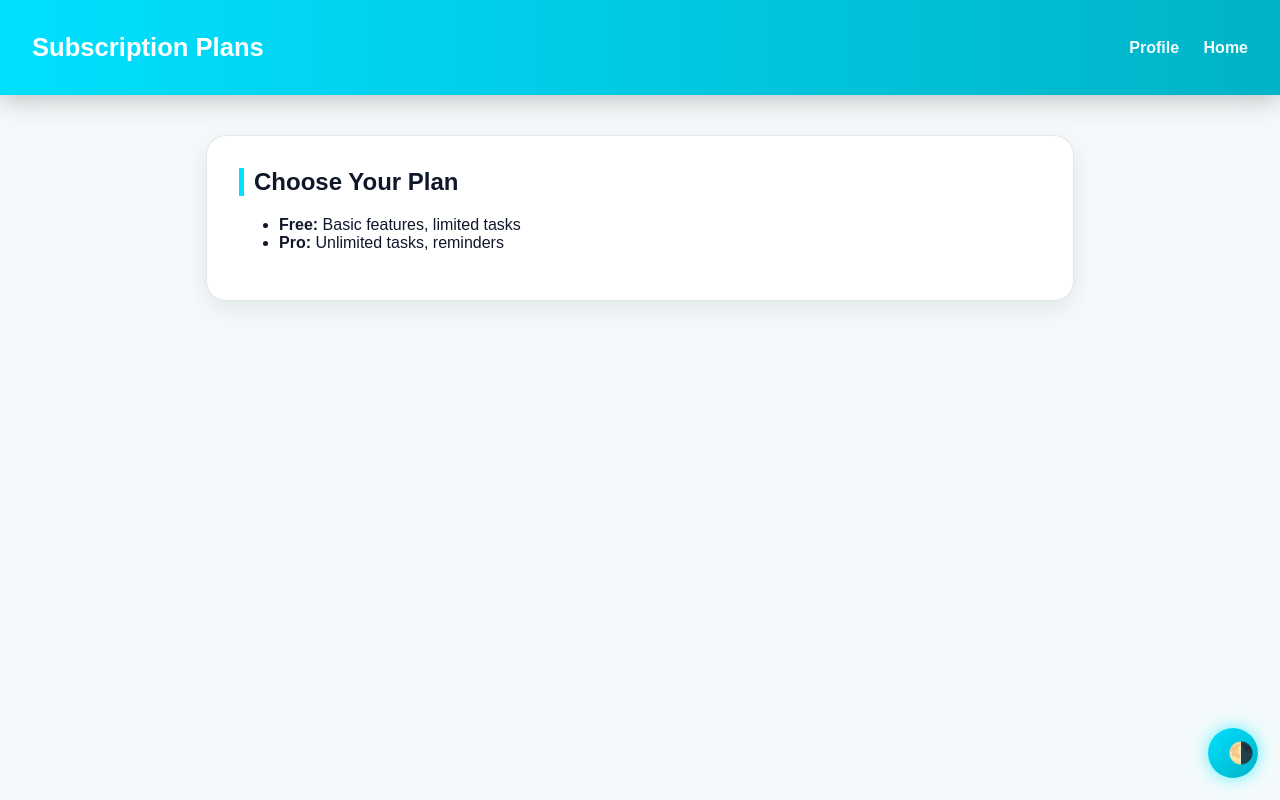
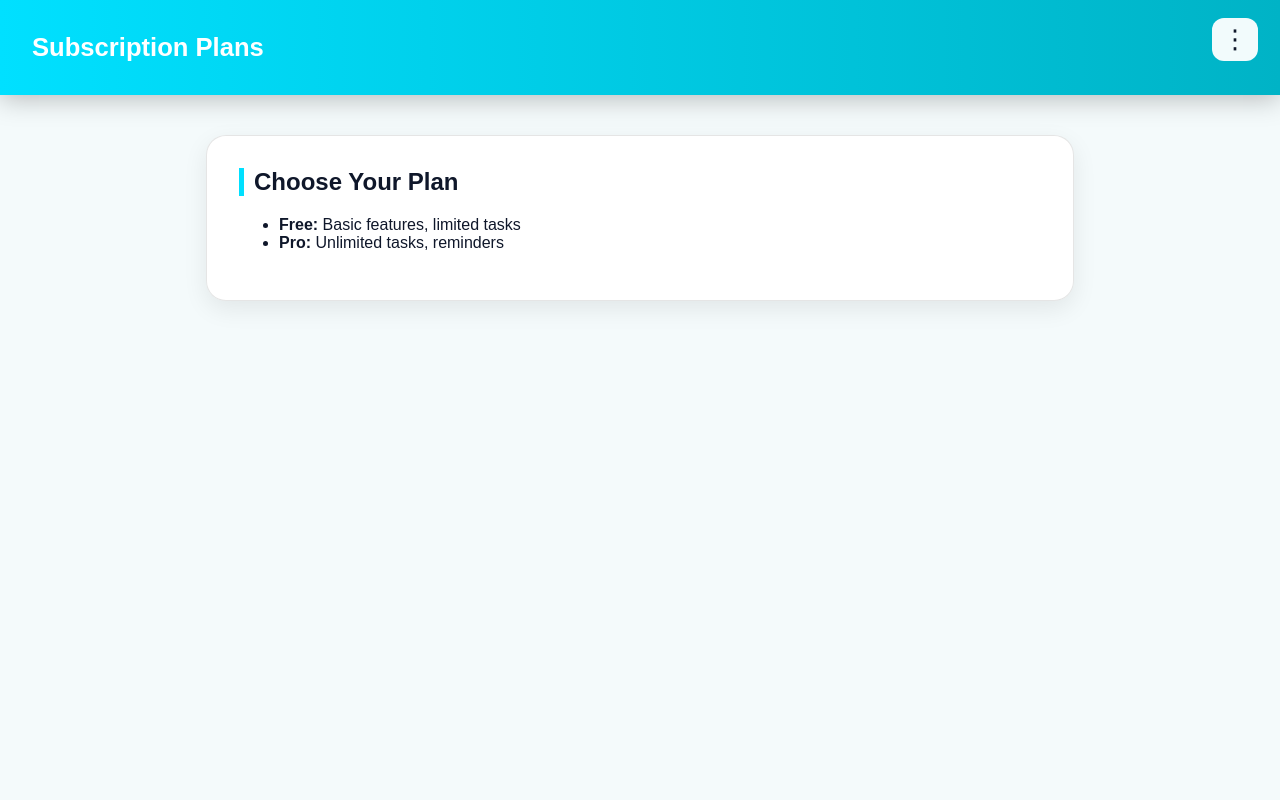
Before and after one commit to KotiVR/To-Do-List, a Flask app: page /sub.html in a window 1280 px wide. Run offline with Flask 3, Linux system fonts and the light colour scheme; the visitor is signed in with stand-in values (Sample User, id 1); some libraries are stand-ins or nearby versions.

Commit message:
Updated dark mode system + improved all UI templates

```diff
--- a/templates/home.html
+++ b/templates/home.html
@@ -91,16 +91,12 @@
           <a href="{{ url_for('profile') }}" class="menu-item">Profile</a>
           <div class="menu-item theme-toggle">Toggle Theme</div>
           <div class="menu-item help-toggle">Help</div>
+          <a href="{{ url_for('logout') }}" class="menu-item">Logout</a>
       </div>
   </div>
 
-
   <header>
     <h1>ToDoFlow</h1>
-    <nav>
-      <a href="{{ url_for('profile') }}">Profile</a>
-      <a href="{{ url_for('logout') }}">Logout</a>
-    </nav>
   </header>
 
   <main>
--- a/templates/sub.html
+++ b/templates/sub.html
@@ -4,14 +4,82 @@
   <meta charset="UTF-8">
   <title>Subscription | ToDoFlow</title>
   <link rel="stylesheet" href="{{ url_for('static', filename='style.css') }}">
+
+  <style>
+    /* 3-Dots Menu (same as Home) */
+
+    .menu-container {
+      position: fixed;
+      top: 18px;
+      right: 22px;
+      z-index: 500;
+    }
+
+    .menu-button {
+      font-size: 26px;
+      padding: 6px 10px;
+      border-radius: 12px;
+      background: var(--card-bg);
+      box-shadow: var(--shadow);
+      cursor: pointer;
+      transition: 0.2s ease;
+      user-select: none;
+    }
+
+    .menu-button:hover {
+      background: var(--hover);
+      transform: scale(1.05);
+    }
+
+    .menu-dropdown {
+      position: absolute;
+      right: 0;
+      margin-top: 8px;
+      width: 170px;
+      background: var(--card-bg);
+      border-radius: 14px;
+      padding: 6px 0;
+      box-shadow: var(--shadow-strong);
+      display: none;
+      animation: fadeIn 0.15s ease;
+    }
+
+    @keyframes fadeIn {
+      from {opacity: 0; transform: translateY(-6px);}
+      to   {opacity: 1; transform: translateY(0);}
+    }
+
+    .menu-item {
+      padding: 12px 18px;
+      font-size: 15px;
+      cursor: pointer;
+      transition: 0.2s;
+      color: var(--text);
+      text-decoration: none;
+      display: block;
+    }
+
+    .menu-item:hover {
+      background: var(--hover);
+    }
+  </style>
 </head>
+
 <body>
+
+  <!-- Dropdown Menu -->
+  <div class="menu-container">
+    <div class="menu-button">⋮</div>
+    <div class="menu-dropdown">
+      <a href="{{ url_for('home') }}" class="menu-item">Home</a>
+      <a href="{{ url_for('profile') }}" class="menu-item">Profile</a>
+      <div class="menu-item theme-toggle">Toggle Theme</div>
+      <a href="{{ url_for('logout') }}" class="menu-item">Logout</a>
+    </div>
+  </div>
+
   <header>
     <h1>Subscription Plans</h1>
-    <nav>
-      <a href="{{ url_for('profile') }}">Profile</a>
-      <a href="{{ url_for('home') }}">Home</a>
-    </nav>
   </header>
 
   <main>
@@ -24,24 +92,33 @@
     </div>
   </main>
 
-  <!-- Theme Toggle -->
-  <button id="theme-toggle">🌗</button>
+  <script>
+    // Menu
+    const menuBtn = document.querySelector(".menu-button");
+    const menuDropdown = document.querySelector(".menu-dropdown");
 
-  <script>
-    const toggle = document.getElementById("theme-toggle");
+    menuBtn.addEventListener("click", () => {
+      menuDropdown.style.display =
+        menuDropdown.style.display === "block" ? "none" : "block";
+    });
 
-    // Load saved theme
-    if (localStorage.getItem("theme") === "dark") {
-      document.documentElement.setAttribute("data-theme", "dark");
-    }
+    document.addEventListener("click", (e) => {
+      if (!menuBtn.contains(e.target) && !menuDropdown.contains(e.target)) {
+        menuDropdown.style.display = "none";
+      }
+    });
 
-    // Toggle theme
-    toggle.addEventListener("click", () => {
+    // Theme
+    const savedTheme = localStorage.getItem("theme");
+    if (savedTheme) document.documentElement.setAttribute("data-theme", savedTheme);
+
+    document.querySelector(".theme-toggle").addEventListener("click", () => {
       const current = document.documentElement.getAttribute("data-theme");
       const next = current === "dark" ? "light" : "dark";
       document.documentElement.setAttribute("data-theme", next);
       localStorage.setItem("theme", next);
     });
   </script>
+
 </body>
 </html>
```
Also changed, not shown: templates/edit_task.html (+100 -18 lines), templates/login.html (+13 -6 lines), templates/register.html (+11 -4 lines), templates/task.html (+19 -10 lines).
